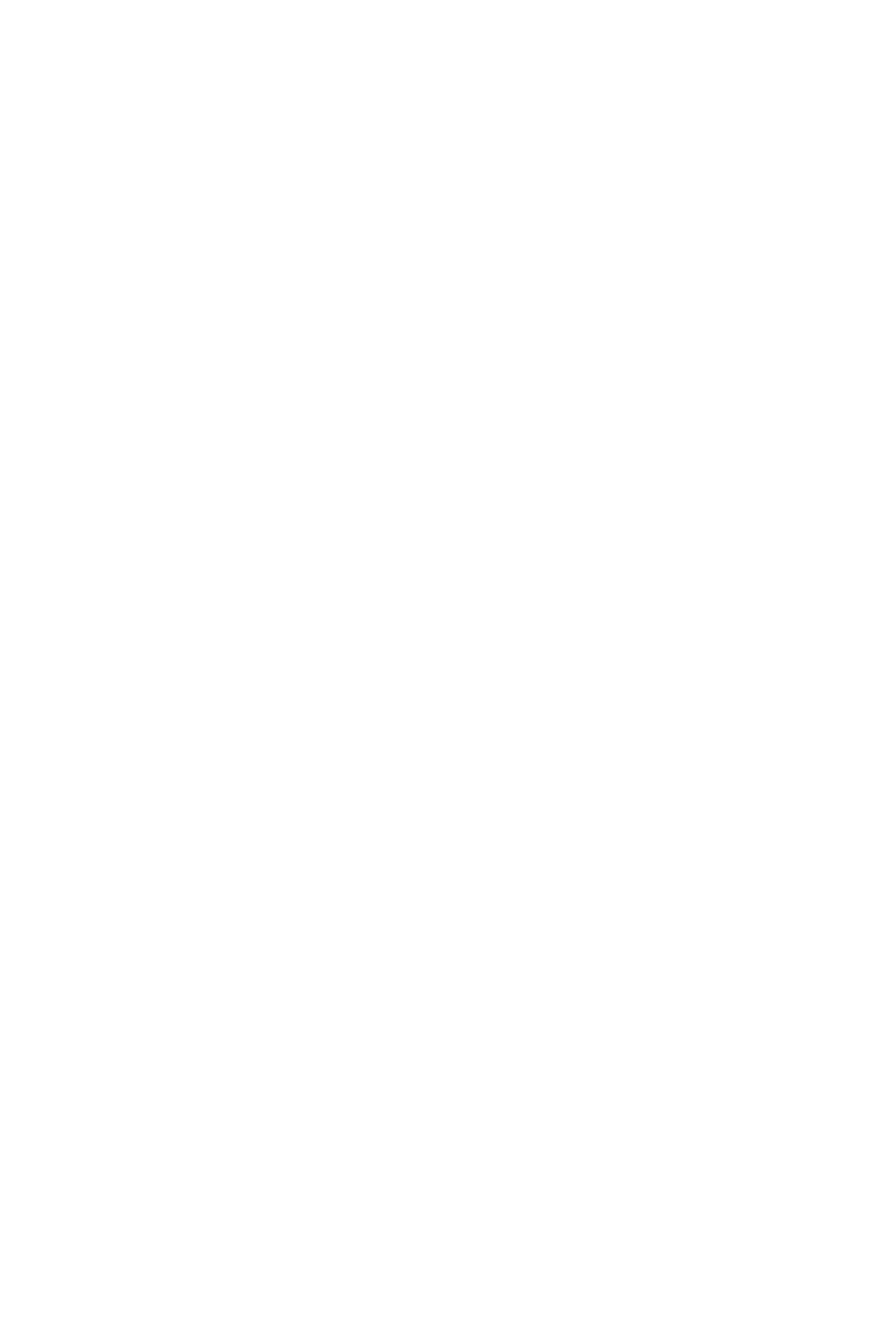
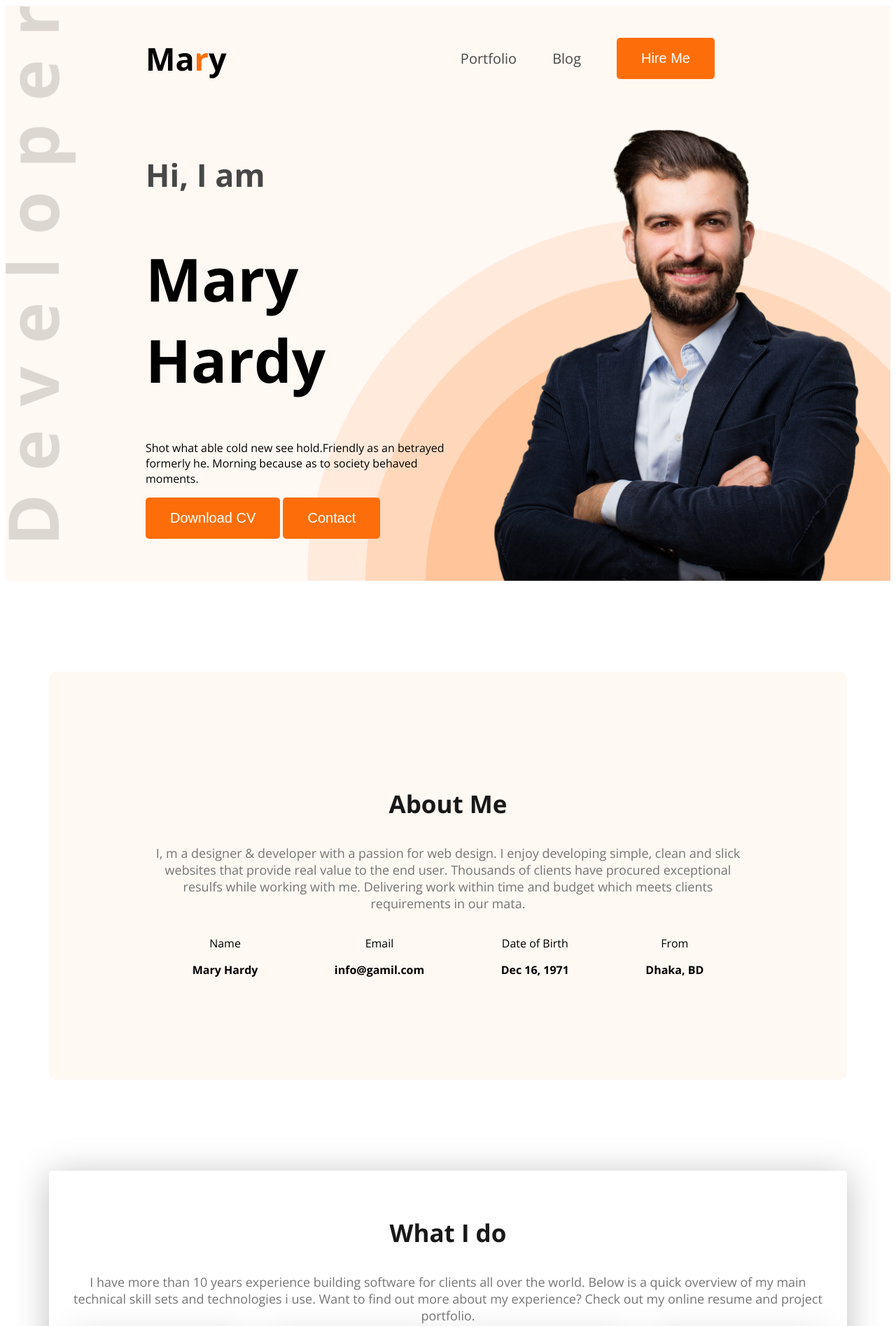
Before and after one commit to TamimAhmedCD/web-developer-portfolio, a plain HTML site: page index.html in a window 1280 px wide. Shown: the top 1895 px of the page at 70% size. Before the commit the page ends 800 px from the top, so only its background shows below. Drawn offline with nearby package versions, Linux system fonts and the light colour scheme.

Commit message:
banner, about, how id do are added

```diff
--- a/index.html
+++ b/index.html
@@ -4,13 +4,82 @@
     <meta charset="UTF-8">
     <meta name="viewport" content="width=device-width, initial-scale=1.0">
     <title>Web Developer Portfolio</title>
+    <link rel="stylesheet" href="./styles/style.css">
+    <link rel="preconnect" href="https://fonts.googleapis.com">
+    <link rel="preconnect" href="https://fonts.gstatic.com" crossorigin>
+    <link href="https://fonts.googleapis.com/css2?family=Open+Sans:ital,wght@0,300..800;1,300..800&display=swap" rel="stylesheet">
 </head>
-<body>
-    <header>
-
+<body class="open-sans-normal">
+    <header class="header secondary-bg">
+        <nav>
+            <h3 class="nav-title">Ma<span class="tex-primary">r</span>y</h3>
+            <ul>
+                <li><a class="dark-2" href="">Portfolio</a></li>
+                <li><a class="dark-2" href="">Blog</a></li>
+                <li><a href=""><button class="btn-primary">Hire Me</button></a></li>
+            </ul>
+        </nav>
+        <div class="banner">
+            <div class="banner-content">
+                <h4 class="banner-greetings dark-2">Hi, I  am</h4>
+                <h1 class="banner-title">Mary Hardy</h1>
+                <p class="banner-description">Shot what able cold new see hold.Friendly as an betrayed formerly he. Morning because as to society behaved moments.</p>
+                <button class="btn-primary">Download CV</button>
+                <button class="btn-primary">Contact</button>
+            </div>
+            <img class="banner-profile-pic" src="./images/hardy.png" alt="">
+        </div>
     </header>
     <main>
-
+        <section class="about secondary-bg">
+            <h3 class="section-title">About Me</h3>
+            <p class="section-description">I, m a designer & developer with a passion for web design. I enjoy developing simple, clean and slick websites that provide real value to the end user. Thousands of clients have procured exceptional resulfs while working with me. Delivering work within time and budget which meets clients requirements in our mata.</p>
+            <div class="about-items">
+                <div class="about-item">
+                    <p class="item-title">Name</p>
+                    <p class="item-description">Mary Hardy</p>
+                </div>
+                <div class="about-item">
+                    <p class="item-title">Email</p>
+                    <p class="item-description">info@gamil.com</p>
+                </div>
+                <div class="about-item">
+                    <p class="item-title">Date of Birth</p>
+                    <p class="item-description">Dec 16, 1971</p>
+                </div>
+                <div class="about-item">
+                    <p class="item-title">From</p>
+                    <p class="item-description">Dhaka, BD</p>
+                </div>
+            </div>
+        </section>
+        <!-- What I Do Section Start -->
+         <section class="skills">
+            <h3 class="section-title text-alignment">What I do</h3>
+            <p class="section-description text-alignment">I have more than 10 years experience building software for clients all over the world. Below is a quick overview of my main technical skill sets and technologies i use. Want to find out more about my experience? Check out my online resume and project portfolio.</p>
+            <div class="skills-container">
+                <div class="skills">
+                    <img src="./images/icons/js.png" alt="">
+                    <h4 class="skills-title">Vanilla JavaScript</h4>
+                    <p class="skills-description">List skill/technologies here. You can change the icon above to any of the 1500+ FontAwesome 5 free icons available. Aenean commodo ligula eget dolor.</p>
+                </div>
+                <div class="skills">
+                    <img src="./images/icons/react.png" alt="">
+                    <h4 class="skills-title">React</h4>
+                    <p class="skills-description">List skill/technologies here. You can change the icon above to any of the 1500+ FontAwesome 5 free icons available. Aenean commodo ligula eget dolor.</p>
+                </div>
+                <div class="skills">
+                    <img src="./images/icons/nodejs.png" alt="">
+                    <h4 class="skills-title">Node.js</h4>
+                    <p class="skills-description">List skill/technologies here. You can change the icon above to any of the 1500+ FontAwesome 5 free icons available. Aenean commodo ligula eget dolor.</p>
+                </div>
+                <div class="skills">
+                    <img src="./images/icons/mongo.png" alt="">
+                    <h4 class="skills-title">MongoDB</h4>
+                    <p class="skills-description">List skill/technologies here. You can change the icon above to any of the 1500+ FontAwesome 5 free icons available. Aenean commodo ligula eget dolor.</p>
+                </div>
+            </div>
+         </section>
     </main>
     <footer>
 
--- /dev/null
+++ b/styles/style.css
@@ -0,0 +1,127 @@
+.open-sans-normal {
+  font-family: "Open Sans", sans-serif;
+  font-optical-sizing: auto;
+  font-style: normal;
+  font-variation-settings:
+    "wdth" 100;
+}
+
+/* Shared Style */
+.secondary-bg{
+    background-color: #FFF8F3;
+}
+.tex-primary{
+    color: #FD6E0A;
+}
+.dark-2{
+    color: #474747;
+}
+.btn-primary{
+    background-color: #FD6E0A;
+    font-weight: 700px;
+    color: white;
+    padding: 18px 35px;
+    border-radius: 5px;
+    font-size: 20px;
+    border: none;
+}
+
+.section-title{
+    font-size: 35px;
+    font-weight: bold;
+    color: #181818;
+}
+.section-description{
+    font-size: 18px;
+    color: #757575;
+}
+
+.header{
+    background-image: url(../images/developer.png), url(../images/header_bg.png);
+    background-repeat: no-repeat;
+    background-position: top left, right bottom;
+}
+.text-alignment{
+    text-align: center;
+}
+
+/* Nav Styles */
+nav{
+    display: flex;
+    align-items: center;
+    justify-content: space-between;
+    margin: 0px 200px;
+}
+.nav-title{
+    font-weight: 800px;
+    font-size: 45px;
+}
+nav ul{
+    display: flex;
+    align-items: center;
+}
+nav ul li{
+    list-style: none;
+    margin-right: 51px;
+}
+
+nav li a{
+    text-decoration: none;
+    font-size: 20px;
+}
+.banner{
+    display: flex;
+    justify-content: space-between;
+    margin: 0 35px 0 200px;
+}
+.banner-content{
+    max-width: 580px;
+}
+.banner-greetings{
+    font-size: 45px;
+    font-weight: 600px;
+}
+.banner-title{
+    font-weight: bold;
+    font-size: 85px;
+}
+
+.banner-profile-pic{
+    width: 580px;
+}
+/* Main Styles */
+main{
+    max-width: 1140px;
+    margin: 0 auto;
+}
+main section{
+    margin-top: 130px;
+    margin-bottom: 130px;
+}
+/* About Styles */
+
+.about{
+    border-radius: 10px;
+    padding: 130px 150px;
+    text-align: center;
+
+}
+.about-items{
+    display: flex;
+    justify-content: space-around;
+}
+.item-description{
+    font-weight: bold;
+}
+/* Skills Section Start */
+.skills-container{
+    display: flex;
+    gap: 24px;
+
+}
+.skills{
+    padding: 30px;
+    box-shadow: 0px 6px 50px 0px rgba(0, 0, 0, 0.25);
+    border-radius: 5px;
+
+}
```
